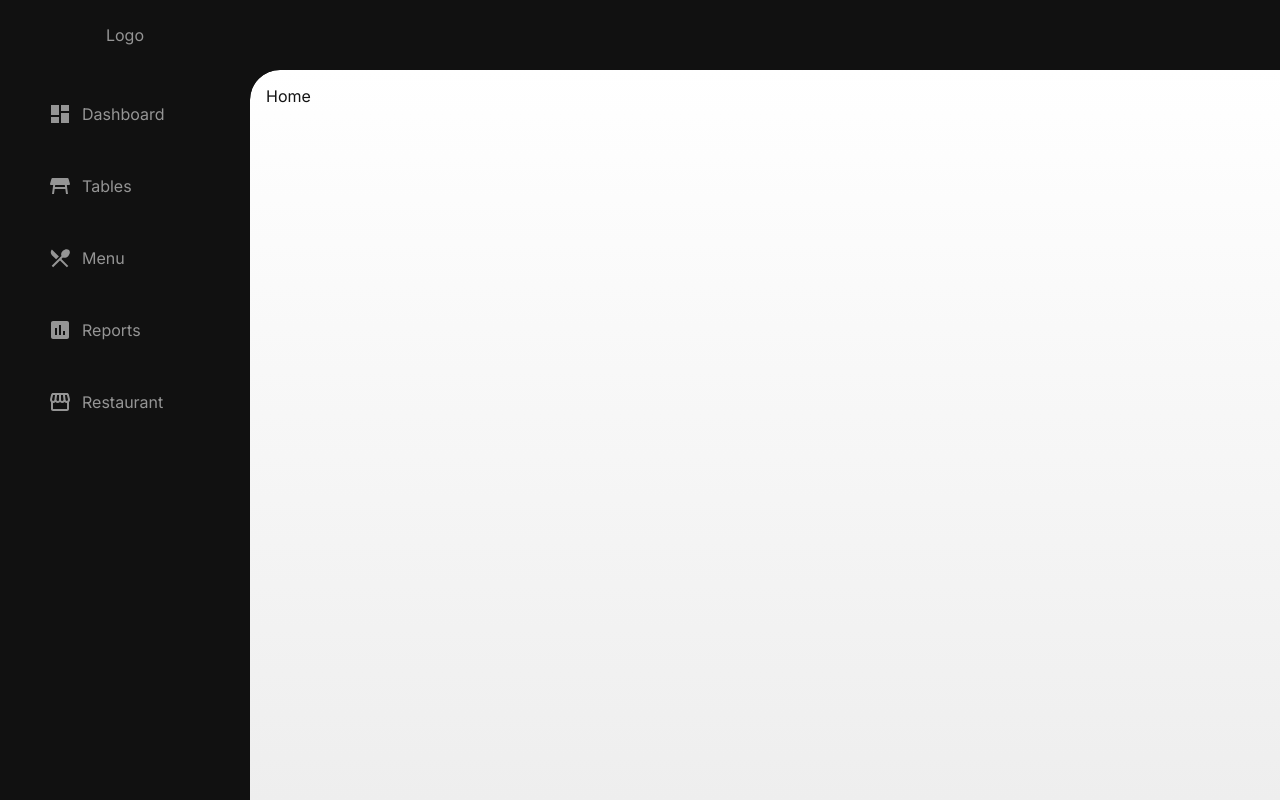
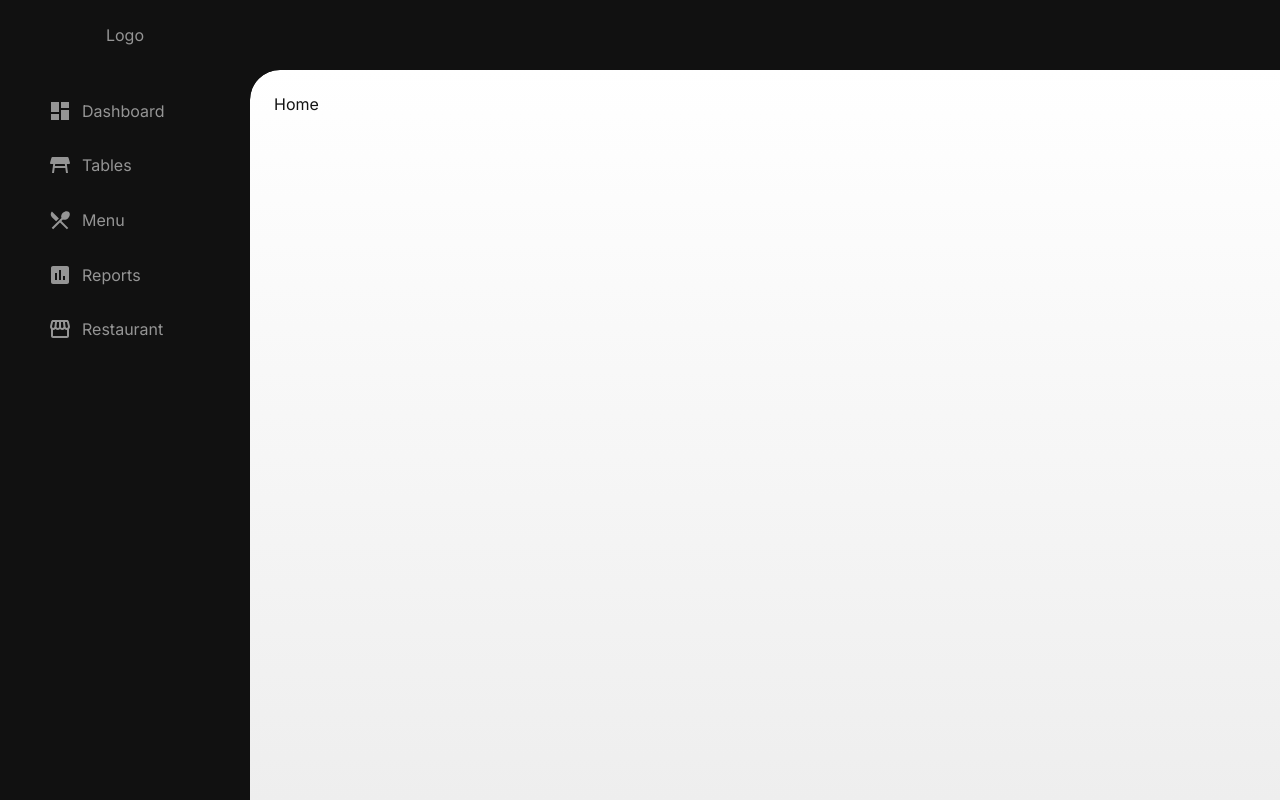
Before and after one commit to Lexeor/qr-restorator-next, a Next.js app: page / in a window 1280 px wide. Built offline with nearby package versions, Linux system fonts and the light colour scheme.

Commit message:
fix paddings at sidebar and main

```diff
--- a/styles/_sidebar.scss
+++ b/styles/_sidebar.scss
@@ -16,14 +16,14 @@ nav {
   flex-direction: column;
   width: 100%;
   padding: 1em;
-  gap: 1em;
+  gap: 5px;
 }
 
 .menu-item {
   display: flex;
   align-items: center;
   gap: 10px;
-  padding: 1em 2em;
+  padding: 0.8em 2em;
   border-radius: $border-radius-s;
   transition: all 0.3s ease-in-out;
 
--- a/styles/_variables.scss
+++ b/styles/_variables.scss
@@ -14,6 +14,8 @@ $text-secondary: #4b4b4b;
 $text-light-faded: #959595;
 
 // Indents
+$padding-lrg: 2em;
+$padding-med: 1.5em;
 $padding-std: 1em;
 $padding-min: 0.5em;
 $border-radius-l: 30px;
--- a/styles/main.css
+++ b/styles/main.css
@@ -73,7 +73,7 @@ body {
 main {
   width: 100%;
   color: rgb(19, 19, 19);
-  padding: 1em;
+  padding: 1.5em;
   background: rgb(238, 238, 238);
   background: linear-gradient(0deg, rgb(238, 238, 238) 0%, rgb(255, 255, 255) 100%);
   min-height: calc(100vh - 70px);
@@ -180,14 +180,14 @@ nav {
   flex-direction: column;
   width: 100%;
   padding: 1em;
-  gap: 1em;
+  gap: 5px;
 }
 
 .menu-item {
   display: flex;
   align-items: center;
   gap: 10px;
-  padding: 1em 2em;
+  padding: 0.8em 2em;
   border-radius: 10px;
   transition: all 0.3s ease-in-out;
 }
--- a/styles/main.scss
+++ b/styles/main.scss
@@ -82,7 +82,7 @@ body {
 main {
   width: 100%;
   color: $text-dark;
-  padding: $padding-std;
+  padding: $padding-med;
   background: rgb(238, 238, 238);
   background: linear-gradient(
     0deg,
```
Also changed, not shown: 1 other file (tests, documents, lock files or other folders).
